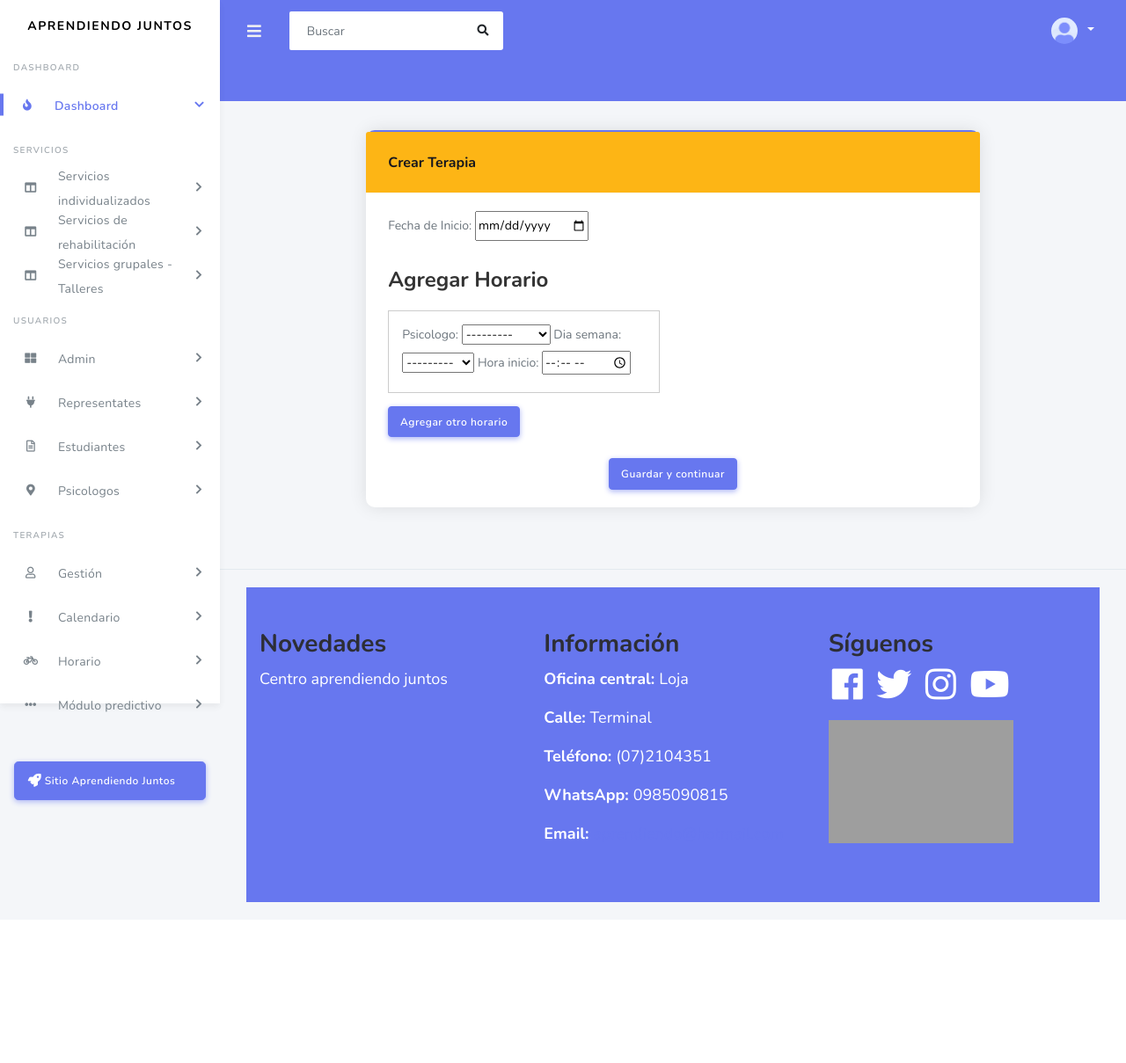
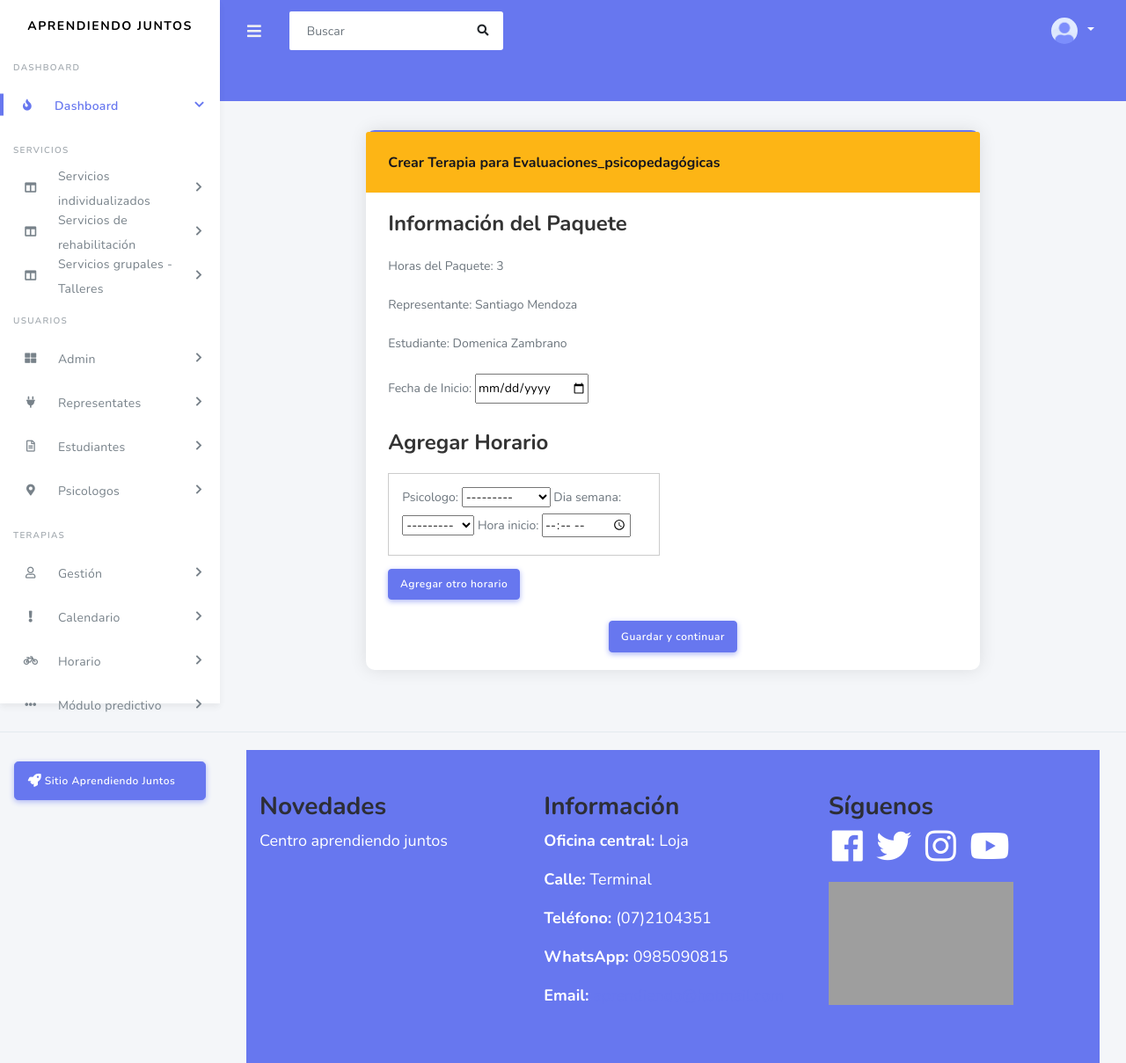
Before and after one commit to jose2899/AprendiendoApp, a Django app: page /crear_horario/8/ in a window 1280 px wide. Shown: the top 1209 px of the page at 88% size. Before the commit the page ends 1026 px from the top, so only its background shows below. Run offline with Django 4.2, Linux system fonts and the light colour scheme; data comes from the database, SQL or seed files in the repository; both versions use the stored data as it was after the commit; parts of the project's set-up code (start-up, migrations or seed data) failed here and were passed over; some libraries are stand-ins or nearby versions; grey boxes are pictures that could not be loaded.

Commit message:
requerimientos 1.1

```diff
--- a/app/terapiass/models.py
+++ b/app/terapiass/models.py
@@ -24,6 +24,7 @@
     dia_semana = models.ForeignKey(DiaSemana, on_delete=models.CASCADE)
     hora_inicio = models.TimeField()
     fecha_inicio = models.DateField()
+    fecha_dia = models.DateField(null=True, blank=True)
     def __str__(self):
         return f'Horario para {self.psicologo} el {self.dia_semana} a las {self.hora_inicio} del {self.paquete}'
 
--- a/app/terapiass/views.py
+++ b/app/terapiass/views.py
@@ -7,7 +7,7 @@
 from django import forms
 from django.contrib import messages
 import calendar
-from datetime import datetime, date
+from datetime import datetime, date, timedelta
 from django.forms import inlineformset_factory, modelformset_factory
 import locale
 
@@ -28,25 +28,86 @@
         formset = HorarioTerapiaFormSet(request.POST, form_kwargs={'paquete_id': paquete_id})
 
         if form_inicio.is_valid() and formset.is_valid():
-            fecha_inicio = form_inicio.cleaned_data['fecha_inicio']
+            fecha_inicio_original = form_inicio.cleaned_data['fecha_inicio']
+            fecha_inicio = fecha_inicio_original
             locale.setlocale(locale.LC_TIME, 'es_ES')
-            dia_semana_inicio = fecha_inicio.strftime('%A').lower()
 
             dias_semana_ids = [form.cleaned_data['dia_semana'].id for form in formset if form.cleaned_data.get('dia_semana')]
+            if not dias_semana_ids:
+                messages.error(request, "Debe seleccionar al menos un día de la semana.")
+                return render(request, self.template_name, {'form_inicio': form_inicio, 'horario_formset': formset, 'paquete': paquete})
+
+            dia_semana_inicio = fecha_inicio.strftime('%A').lower()
+            print("dia de incio", dia_semana_inicio)
             dias_semana_nombres = [DiaSemana.objects.get(pk=id).nombre.lower() for id in dias_semana_ids]
+            print("dias semana", dias_semana_nombres)
             if dia_semana_inicio not in dias_semana_nombres:
                 messages.error(request, "La fecha de inicio debe coincidir con uno de los días seleccionados.")
                 return render(request, self.template_name, {'form_inicio': form_inicio, 'horario_formset': formset, 'paquete': paquete})
 
-            for form in formset:
-                horario = form.save(commit=False)
-                horario.paquete = paquete
-                horario.fecha_inicio = fecha_inicio
-                horario.save()
+            total_horas = paquete.horas
+            horas_programadas = 0
+            horarios_creados = []
+
+            while horas_programadas < total_horas:
+                for form in formset:
+                    if horas_programadas >= total_horas:
+                        break
+
+                    horario = form.save(commit=False)
+                    horario.paquete = paquete
+                    horario.fecha_inicio = fecha_inicio_original
+                    horario.fecha_dia = obtener_fecha_para_dia(fecha_inicio, form.cleaned_data['dia_semana'].id)
+                    horario.save()
+                    horarios_creados.append(horario)
+                    horas_programadas += 1
+
+                # Incrementar la semana
+                fecha_inicio += timedelta(weeks=1)
+                # Crear horarios adicionales para completar las horas del paquete
+                for dia_semana_id in dias_semana_ids:
+                    if horas_programadas >= total_horas:
+                        break
+                    nuevo_horario = HorarioTerapia(
+                        paquete=paquete,
+                        psicologo=form.cleaned_data['psicologo'],
+                        dia_semana=DiaSemana.objects.get(pk=dia_semana_id),
+                        hora_inicio=form.cleaned_data['hora_inicio'],
+                        fecha_inicio = fecha_inicio_original,
+                        fecha_dia=obtener_fecha_para_dia(fecha_inicio, dia_semana_id)
+                    )
+                    nuevo_horario.save()
+                    horarios_creados.append(nuevo_horario)
+                    horas_programadas += 1
+
+            messages.success(request, f"{len(horarios_creados)} horarios creados con éxito.")
             return redirect('crear_horario', paquete_id=paquete.id)
-
         return render(request, self.template_name, {'form_inicio': form_inicio, 'horario_formset': formset, 'paquete': paquete})
 
+def obtener_fecha_para_dia(fecha_inicio, dia_semana_id):
+    # Obtener el día de la semana como número (0=lunes, 6=domingo)
+    dia_semana_nombre = DiaSemana.objects.get(pk=dia_semana_id).nombre.lower()
+    dias_semana_dict = {
+        'lunes': 0,
+        'martes': 1,
+        'miércoles': 2,
+        'jueves': 3,
+        'viernes': 4,
+        'sábado': 5,
+        'domingo': 6
+    }
+    dia_semana_numero = dias_semana_dict[dia_semana_nombre]
+
+    # Obtener el día de la semana de la fecha de inicio
+    dia_inicio_numero = fecha_inicio.weekday()  # 0=lunes, 6=domingo
+
+    # Calcular la diferencia en días
+    diferencia_dias = (dia_semana_numero - dia_inicio_numero) % 7
+
+    # Obtener la fecha del día seleccionado
+    fecha_dia_seleccionado = fecha_inicio + timedelta(days=diferencia_dias)
+    print("uso de la funcion del dia", fecha_dia_seleccionado)
+    return fecha_dia_seleccionado
 
 
 
@@ -115,26 +176,26 @@
 #def registrar_asistencia(request):
  #   global horas_restantes
  #   if request.method == 'POST':
-        form = AsistenciaForm(request.POST)
-        if form.is_valid():
-            estudiante = form.cleaned_data['estudiante']
-            asistio = form.cleaned_data['asistio']
-            fecha = date.today()
+ #       form = AsistenciaForm(request.POST)
+ #       if form.is_valid():
+ #           estudiante = form.cleaned_data['estudiante']
+ #           asistio = form.cleaned_data['asistio']
+ #           fecha = date.today()
             # Obtener el paquete asociado al estudiante seleccionado en el formulario
-            paquete = Paquete.objects.filter(representante=estudiante.representante).first()
+ #           paquete = Paquete.objects.filter(representante=estudiante.representante).first()
              # Inicializar horas_restantes solo si aún no ha sido asignado
-            if horas_restantes is None:
-                horas_restantes = paquete.horas
+ #           if horas_restantes is None:
+ #               horas_restantes = paquete.horas
 
             # Restar una hora si el estudiante asistió
-            if asistio:
-                horas_restantes -= 1
-            else:
-                horas_restantes -= 1
+ #           if asistio:
+ #               horas_restantes -= 1
+ #           else:
+ #               horas_restantes -= 1
 
-            Asistencia.objects.create(estudiante=estudiante, fecha=fecha, asistio=asistio, horas_restantes=horas_restantes)
-            return redirect('registrar_asistencia')
+   #         Asistencia.objects.create(estudiante=estudiante, fecha=fecha, asistio=asistio, horas_restantes=horas_restantes)
+   #         return redirect('registrar_asistencia')
 #    else:
-        form = AsistenciaForm()
-        estudiantes = Estudiante.objects.all()
-        return render(request, 'terapia/registrar_asistencia.html', {'form': form, 'estudiantes': estudiantes})
+    #    form = AsistenciaForm()
+     #   estudiantes = Estudiante.objects.all()
+      #  return render(request, 'terapia/registrar_asistencia.html', {'form': form, 'estudiantes': estudiantes})
--- a/templates/terapia/crear_horario.html
+++ b/templates/terapia/crear_horario.html
@@ -8,9 +8,15 @@
       <div class="col-12 col-sm-10 col-md-8 col-lg-9">
         <div class="card card-primary">
           <div class="card-header bg-fdb515">
-            <h4 class="text-white">Crear Terapia</h4>
+            <h4 class="text-white">Crear Terapia para {{ paquete.servicios }}</h4>
           </div>
           <div class="card-body">
+            <div class="form-group" style="margin-bottom: 20px;">
+              <h2 style="color: #333; font-size: 24px; margin-bottom: 20px;">Información del Paquete</h2>
+              <p>Horas del Paquete: {{ paquete.horas }}</p>
+              <p>Representante: {{ paquete.representante }}</p>
+              <p>Estudiante: {{ paquete.estudiante }}</p>
+            </div>
             {% if messages %}
               <div class="alert alert-danger">
                 {% for message in messages %}
```
Also changed, not shown: app/terapiass/migrations/0022_horarioterapia_fecha_dia.py (added), db.sqlite3.
